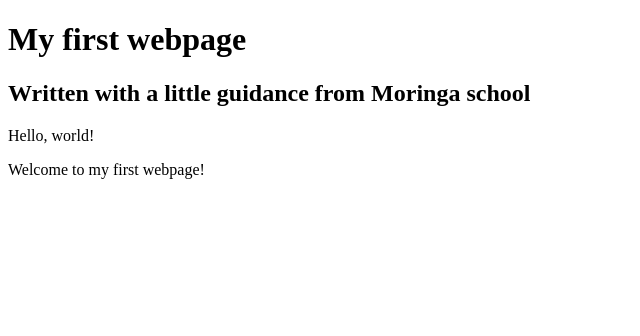
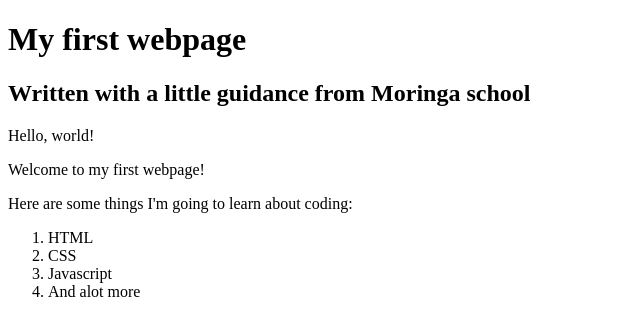
Before and after one commit to bpkamau/list, a plain HTML site: page my-first-webpage.html in a window 1280 px wide. Shown: the whole page, without its empty margins (0-640 px from the left). Drawn offline with Linux system fonts and the light colour scheme.

Commit message:
add list elements

```diff
--- a/my-first-webpage.html
+++ b/my-first-webpage.html
@@ -8,5 +8,14 @@
     <h2>Written with a little guidance from Moringa school</h2>
     <p>Hello, world!</p>
     <p>Welcome to my first webpage!</p>
+
+    <p>Here are some things I'm going to learn about coding:</p>
+    <ol>
+      <li>HTML</li>
+      <li>CSS</li>
+      <li>Javascript</li>
+      <li>And alot more</li>
+    </ol>
+    </u1>
   </body>
 </html>
```
